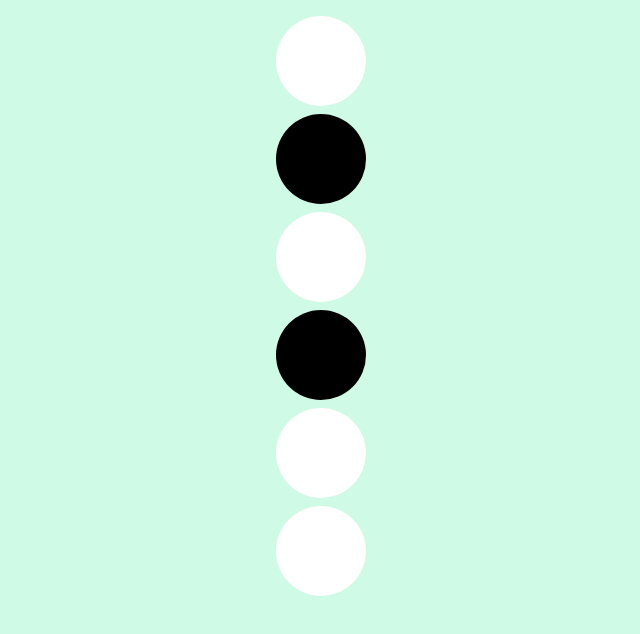
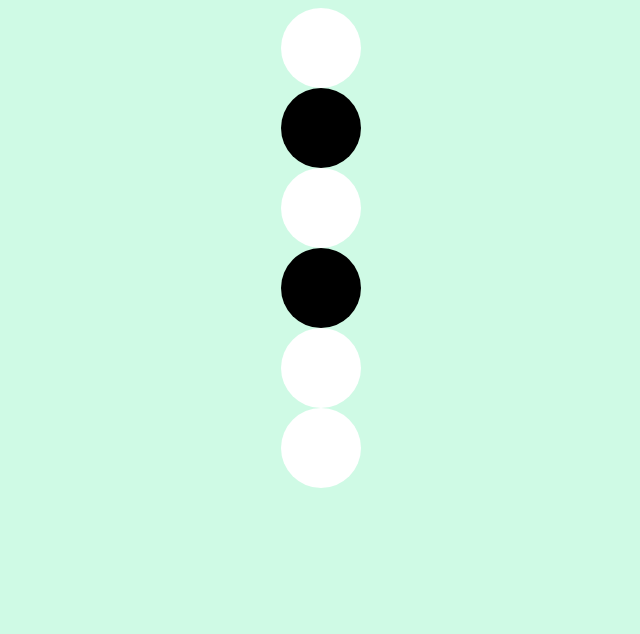
Before and after one commit to KarlTaal/Kabe-veebirakendus, a Vue app: page / in a window 1280 px wide. Shown: the top 634 px of the page, without its empty margins (319-959 px from the left). Built offline with nearby package versions, Linux system fonts and the light colour scheme.

Commit message:
Parandused

```diff
--- a/src/components/OlenKomponent.vue
+++ b/src/components/OlenKomponent.vue
@@ -1,7 +1,7 @@
 <template>
-  <div>
-    <div class="nupp" :class="player"></div>
-  </div>
+
+  <div class="nupp" :class="player"></div>
+
 
 </template>
 
@@ -9,7 +9,12 @@
 
 export default {
   name: "OlenKomponent",
-  props: ['player']
+  props: {
+    player: {
+      default: 'player',
+      type: String
+    }
+  }
 }
 
 
@@ -20,8 +25,6 @@ export default {
 .nupp {
   height: 5em;
   width: 5em;
-  padding: 5px;
-  margin: 8px;
   border-radius: 50em;
 }
 
--- a/src/pages/Kabe.vue
+++ b/src/pages/Kabe.vue
@@ -30,8 +30,7 @@ export default {
     return {
       numbrid: [1, 2, 3, 4, 5]
     }
-  },
-  methods: {}
+  }
 }
 
 </script>
```
